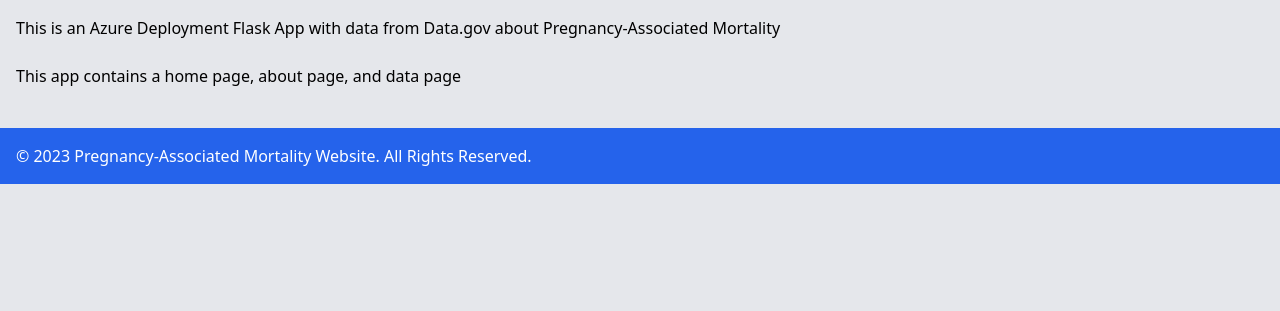
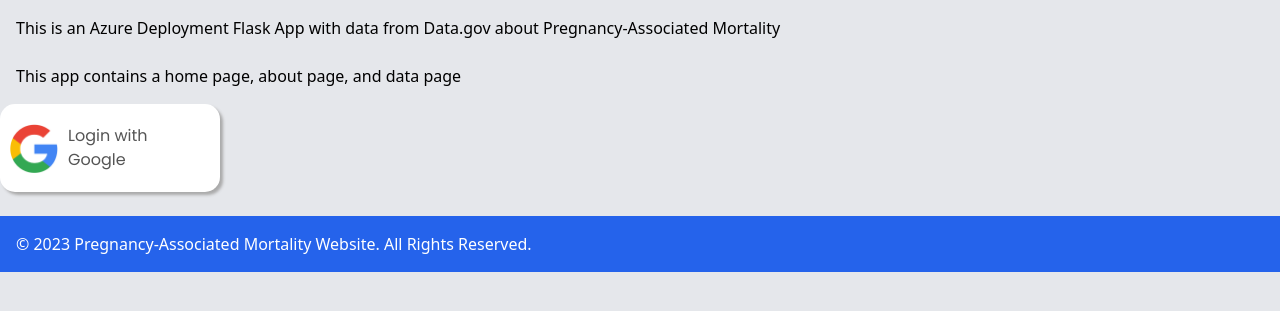
Before and after one commit to EugeneHsiung/flask_e2e_project, a Flask app: page / in a window 1280 px wide. Shown: the part 88-399 px from the top of the page. Run offline with Flask 3, Linux system fonts and the light colour scheme; parts of the project's set-up code (start-up, migrations or seed data) failed here and were passed over.

Commit message:
added oauth and docker

```diff
--- a/app/app.py
+++ b/app/app.py
@@ -1,4 +1,5 @@
 from flask import Flask, render_template, request, redirect
+from flask import Flask, render_template, url_for, redirect, session
 import pandas as pd
 import os
 from dotenv import load_dotenv
@@ -7,36 +8,59 @@ from sqlalchemy import create_engine, text
 from authlib.integrations.flask_client import OAuth
 from authlib.common.security import generate_token
 import csv
+from flask import Flask, url_for
+from flask import Flask
+from db_functions import update_or_create_user
 
+
+
+#import sentry_sdk
+#from db_functions import update_or_create_user
+
+
+#sentry_sdk.init(
+    #dsn=,
+    # Set traces_sample_rate to 1.0 to capture 100%
+    # of transactions for performance monitoring.
+    #traces_sample_rate=1.0,
+    # Set profiles_sample_rate to 1.0 to profile 100%
+    # of sampled transactions.
+    # We recommend adjusting this value in production.
+    #profiles_sample_rate=1.0,
+#)
 
 
 app = Flask(__name__)
 
-DB_HOST = os.getenv("DB_HOST")
-DB_DATABASE = os.getenv("DB_DATABASE")
-DB_USERNAME = os.getenv("DB_USERNAME")
-DB_PASSWORD = os.getenv("DB_PASSWORD")
-DB_NAME = os.getenv("DB_NAME")
-DB_PORT = int(os.getenv("DB_PORT", "3306"))
-DB_CHARSET = os.getenv("DB_CHARSET", "utf8mb4")
+#DB_HOST = os.getenv("DB_HOST")
+#DB_DATABASE = os.getenv("DB_DATABASE")
+#DB_USERNAME = os.getenv("DB_USERNAME")
+#DB_PASSWORD = os.getenv("DB_PASSWORD")
+#DB_NAME = os.getenv("DB_NAME")
+#DB_PORT = int(os.getenv("DB_PORT", "3306"))
+#DB_CHARSET = os.getenv("DB_CHARSET", "utf8mb4")
 
 load_dotenv()  # Load environment variables from .env file
 
 # Connection string
-connect_args={'ssl':{'fake_flag_to_enable_tls': True}}
+#connect_args={'ssl':{'fake_flag_to_enable_tls': True}}
 
-connection_string = (f'mysql+pymysql://{DB_USERNAME}:{DB_PASSWORD}@{DB_HOST}:{DB_PORT}/{DB_DATABASE}'
-                    f"?charset={DB_CHARSET}")
+#connection_string = (f'mysql+pymysql://{DB_USERNAME}:{DB_PASSWORD}@{DB_HOST}:{DB_PORT}/{DB_DATABASE}'
+#                    f"?charset={DB_CHARSET}")
 
-engine = create_engine(
-        connection_string,
-        connect_args=connect_args,
+#engine = create_engine(
+#        connection_string,
+#        connect_args=connect_args,
 
-)
+#)
 
 ## Connection settings for the Goolge OAuth
 GOOGLE_CLIENT_ID = os.getenv('GOOGLE_CLIENT_ID')
 GOOGLE_CLIENT_SECRET = os.getenv('GOOGLE_CLIENT_SECRET')
+
+app = Flask(__name__)
+app.secret_key = os.urandom(12)
+oauth = OAuth(app)
 
 app = Flask(__name__)
 
@@ -57,6 +81,53 @@ def data():
     return render_template('data.html', data=df)
 
 
+# OAUTH
+@app.route('/google/')
+def google():
+    CONF_URL = 'https://accounts.google.com/.well-known/openid-configuration'
+    oauth.register(
+        name='google',
+        client_id=GOOGLE_CLIENT_ID,
+        client_secret=GOOGLE_CLIENT_SECRET,
+        server_metadata_url=CONF_URL,
+        client_kwargs={
+            'scope': 'openid email profile'
+        }
+    )
+
+    # Redirect to google_auth function
+    ###note, if running locally on a non-google shell, do not need to override redirect_uri
+    ### and can just use url_for as below
+    redirect_uri = url_for('google_auth', _external=True)
+    print('REDIRECT URL: ', redirect_uri)
+    session['nonce'] = generate_token()
+    ##, note: if running in google shell, need to override redirect_uri
+    ## to the external web address of the shell, e.g.,
+    redirect_uri = 'https://5000-cs-1039191608401-default.cs-us-east1-vpcf.cloudshell.dev/google/auth/'
+    return oauth.google.authorize_redirect(redirect_uri, nonce=session['nonce'])
+
+@app.route('/google/auth/')
+def google_auth():
+    token = oauth.google.authorize_access_token()
+    user = oauth.google.parse_id_token(token, nonce=session['nonce'])
+    session['user'] = user
+    update_or_create_user(user)
+    print(" Google User ", user)
+    return redirect('/dashboard')
+
+@app.route('/dashboard/')
+def dashboard():
+    user = session.get('user')
+    if user:
+        return render_template('dashboard.html', user=user)
+    else:
+        return redirect('/')
+
+@app.route('/logout')
+def logout():
+    session.pop('user', None)
+    return redirect('/')
+
 
 
 if __name__ == '__main__':
--- a/app/requirements.txt
+++ b/app/requirements.txt
@@ -1,3 +1,5 @@
 flask
 pandas
 numpy
+authlib
+requests
--- /dev/null
+++ b/app/static/styles.css
@@ -0,0 +1,18 @@
+.login-btn {
+    justify-content: center;
+    flex-direction: row;
+    display: flex;
+    background-color: rgb(255, 255, 255);
+    justify-content: center;
+    align-items: center;
+    width: 220px;
+    padding: 10px;
+    box-shadow: 3px 3px 3px rgb(170, 170, 170);
+    border-radius: 15px;
+}
+.btn-text {
+    justify-content: center;
+    padding: 10px;
+    font-family: 'Poppins', sans-serif;
+    color: rgb(85, 85, 85);
+}
--- a/app/templates/home.html
+++ b/app/templates/home.html
@@ -30,6 +30,30 @@
         {% endblock %}
 
     </main>
+
+    <head>
+        <meta charset="UTF-8">
+        <meta name="viewport" content="width=device-width, initial-scale=1.0">
+        <link rel="preconnect" href="https://fonts.googleapis.com">
+    <link rel="preconnect" href="https://fonts.gstatic.com" crossorigin>
+    <link href="https://fonts.googleapis.com/css2?family=Poppins&display=swap" rel="stylesheet">
+        <link rel= "stylesheet" type= "text/css" href= "{{ url_for('static',filename='styles.css') }}">
+        <title>Flask app</title>
+    </head>
+    <body>
+        <div>
+            <a href="google/" class="login-btn" style="text-decoration:none;">
+                <img id="google" src="/static/Google Logo.png"
+            alt="Google"
+            style="width:50px;height:50px;">
+            <div class="btn-text">
+                Login with Google
+            </div>
+            </a>
+        </div>
+    </body>
+    </html>
+
     <footer class="bg-blue-600 text-white p-4 mt-6">
         <p>© 2023 Pregnancy-Associated Mortality Website. All Rights Reserved.</p>
     </footer>
```
Also changed, not shown: app/oauth/db_review.py (added, +17 -0 lines), app/templates/dashboard.html (added, +35 -0 lines), app/google.html (added), app/static/Google Logo.png (added).
